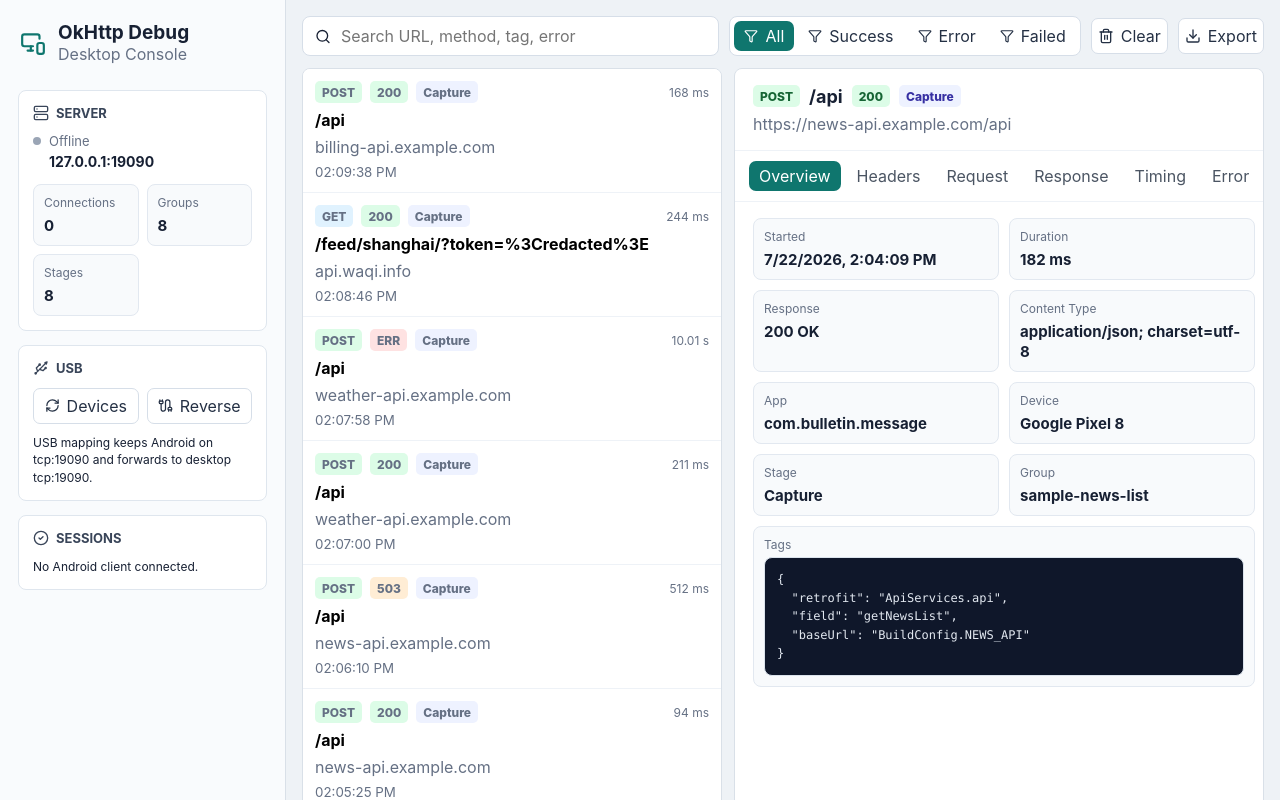
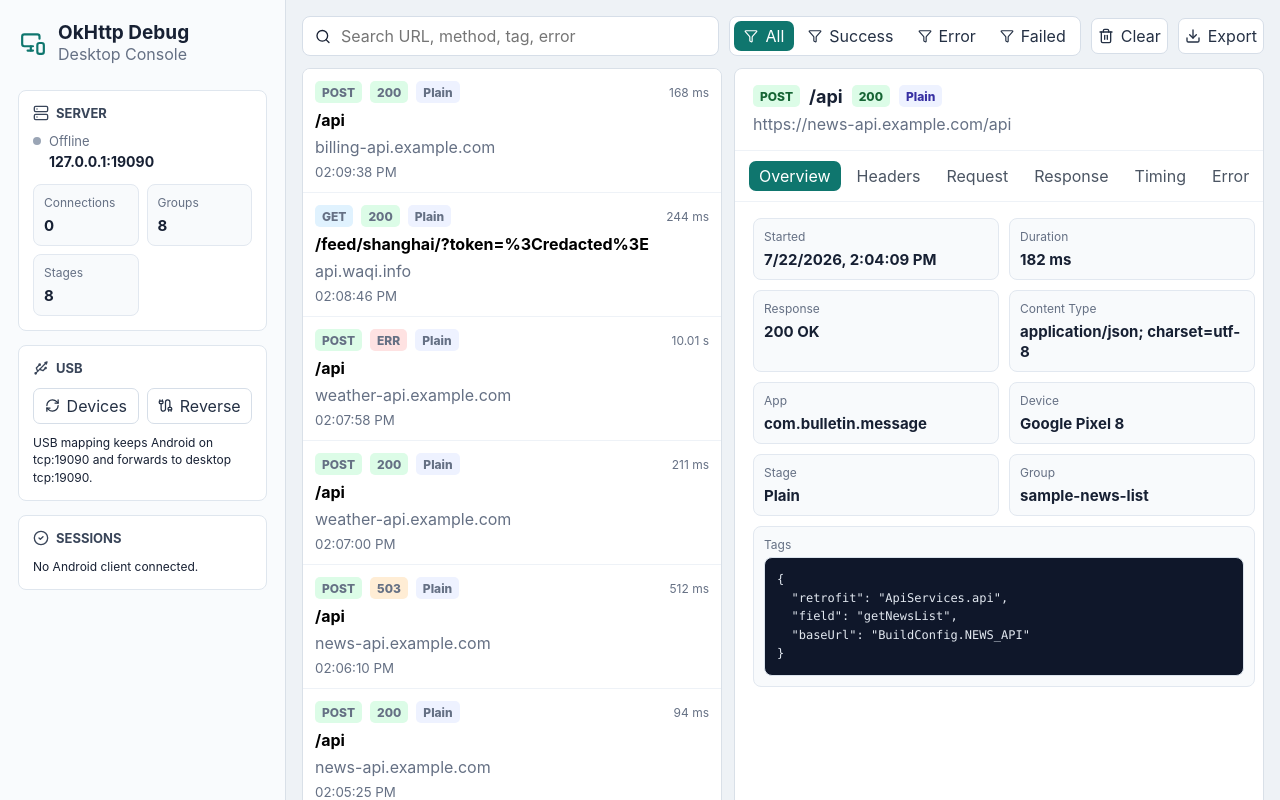
Before and after one commit to yifanfengshun930115-afk/OkHttpDebugDesktop, a React (Vite) app: page / in a window 1280 px wide. Shown: the top 800 px of the page. Built offline with nearby package versions, Linux system fonts and the light colour scheme.

Commit message:
Require staged capture protocol

```diff
--- a/src/renderer/App.tsx
+++ b/src/renderer/App.tsx
@@ -151,11 +151,11 @@ function StatusPill({ capture }: { capture: CaptureRecord }) {
 }
 
 function captureGroupId(capture: CaptureRecord) {
-  return capture.groupId ?? capture.id;
+  return capture.groupId;
 }
 
 function captureStageKey(capture: CaptureRecord) {
-  return capture.stage ?? 'single';
+  return capture.stage;
 }
 
 function captureStageLabel(capture: CaptureRecord) {
@@ -166,16 +166,12 @@ function captureStageLabel(capture: CaptureRecord) {
   if (stage === 'wire') {
     return 'Wire';
   }
-  if (stage === 'single') {
-    return 'Capture';
-  }
   return stage;
 }
 
 function choosePrimary(records: CaptureRecord[]) {
   return (
     records.find((capture) => capture.stage === 'plain') ??
-    records.find((capture) => capture.stage === undefined) ??
     records.find((capture) => capture.stage === 'wire') ??
     records[0]
   );
@@ -552,7 +548,7 @@ function App() {
                       <div><span>App</span><strong>{selected.source?.app?.packageName ?? '-'}</strong></div>
                       <div><span>Device</span><strong>{selected.source?.device ? `${selected.source.device.manufacturer ?? ''} ${selected.source.device.model ?? ''}` : '-'}</strong></div>
                       <div><span>Stage</span><strong>{captureStageLabel(selected)}</strong></div>
-                      <div><span>Group</span><strong>{selected.groupId ?? selected.id}</strong></div>
+                      <div><span>Group</span><strong>{selected.groupId}</strong></div>
                       <div className="wide"><span>Tags</span><JsonBlock value={selected.tags ?? {}} /></div>
                     </div>
                   ) : null}
--- a/src/renderer/sampleCaptures.ts
+++ b/src/renderer/sampleCaptures.ts
@@ -15,7 +15,10 @@ const device = {
   sdkInt: 35
 };
 
-function capture(partial: Omit<CaptureRecord, 'type' | 'protocolVersion' | 'sessionId' | 'receivedAtEpochMs' | 'source'>): CaptureRecord {
+function capture(
+  partial: Omit<CaptureRecord, 'type' | 'protocolVersion' | 'sessionId' | 'receivedAtEpochMs' | 'source' | 'groupId' | 'stage'> &
+    Partial<Pick<CaptureRecord, 'groupId' | 'stage'>>
+): CaptureRecord {
   return {
     type: 'capture',
     protocolVersion: 1,
@@ -25,7 +28,9 @@ function capture(partial: Omit<CaptureRecord, 'type' | 'protocolVersion' | 'sess
       app,
       device
     },
-    ...partial
+    ...partial,
+    groupId: partial.groupId ?? partial.id,
+    stage: partial.stage ?? 'plain'
   };
 }
 
--- a/src/shared/protocol.ts
+++ b/src/shared/protocol.ts
@@ -7,7 +7,7 @@ export type ProtocolMessageType = 'hello' | 'capture' | 'ping' | 'pong';
 
 export type HeaderValue = string | string[];
 export type HeadersRecord = Record<string, HeaderValue>;
-export type CaptureStage = 'plain' | 'wire' | string;
+export type CaptureStage = 'plain' | 'wire';
 
 export interface AndroidAppInfo {
   packageName: string;
@@ -65,8 +65,8 @@ export interface CaptureMessage {
   id: string;
   sessionId: string;
   startedAtEpochMs: number;
-  groupId?: string;
-  stage?: CaptureStage;
+  groupId: string;
+  stage: CaptureStage;
   durationMs?: number;
   request: HttpPayload;
   response?: HttpResponsePayload;
```
Also changed, not shown: src/main/messageValidation.ts (+7 -9 lines).
